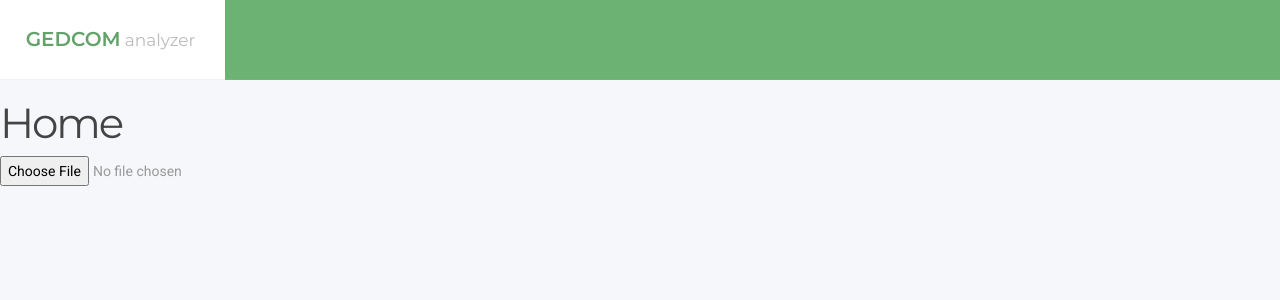
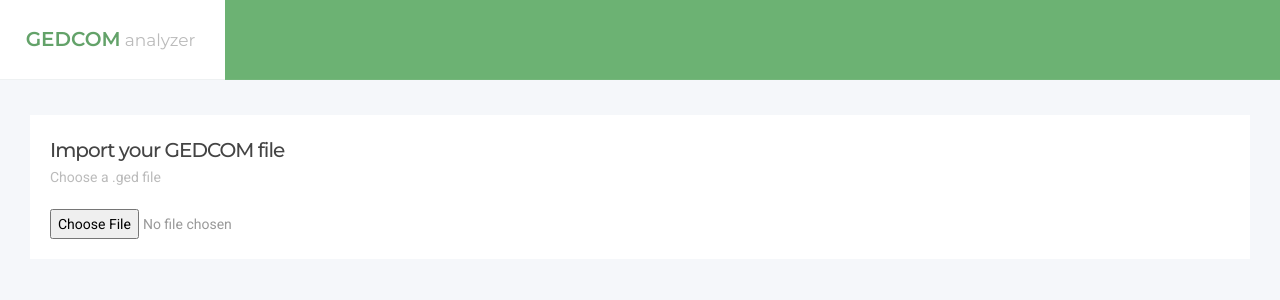
Before and after one commit to stivaugoin/gedcom-analyzer, a React (Create React App) app: page / in a window 1280 px wide. Shown: the top 300 px of the page. Built offline with nearby package versions, Linux system fonts and the light colour scheme.

Commit message:
Add basic style on home page

```diff
--- a/src/views/Home.jsx
+++ b/src/views/Home.jsx
@@ -23,10 +23,21 @@ const Home = ({ history }) => {
   }
 
   return (
-    <div>
-      <h1>Home</h1>
-      <input type="file" onChange={(event) => { onFileLoaded(event, history); }} />
-    </div>
+    <main className="main-wrapper clearfix" style={{ marginLeft: 0 }}>
+      <div className="widget-list" style={{ marginTop: '35px' }}>
+        <div className="row">
+          <div className="col-md-12 widget-holder">
+            <div className="widget-bg">
+              <div className="widget-body clearfix">
+                <h5 className="box-title mr-b-0">Import your GEDCOM file</h5>
+                <p className="text-muted">Choose a .ged file</p>
+                <input type="file" onChange={(event) => { onFileLoaded(event, history); }} />
+              </div>
+            </div>
+          </div>
+        </div>
+      </div>
+    </main>
   );
 };
 
```
